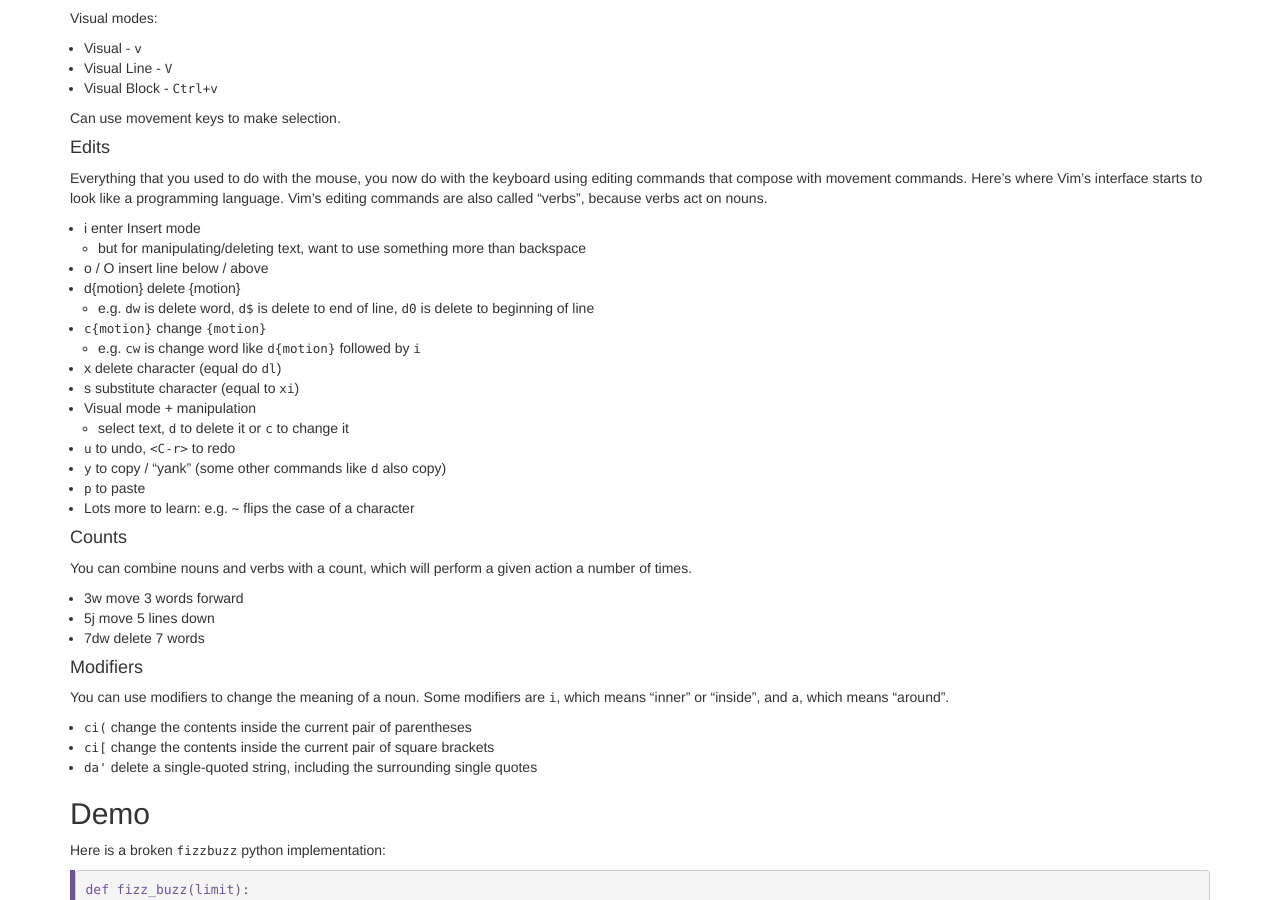
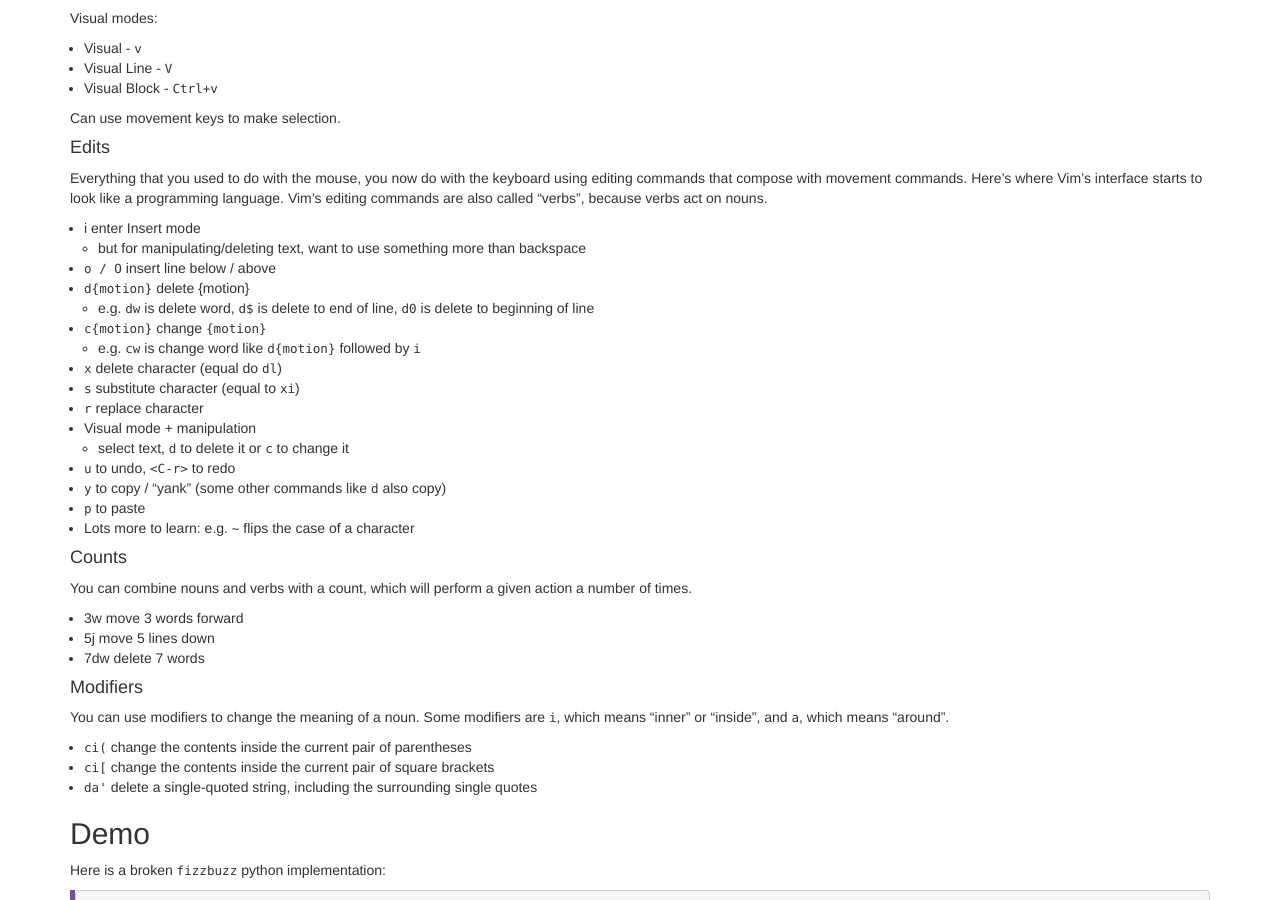
Before and after one commit to axiezai/wcm_datasci_basics_01shell, a Jekyll site: the page built from _episodes/04-editors.md, in a window 1280 px wide and 900 px high, scrolled down 2333 px. Built offline with Jekyll 4.4.1, drawn with Linux system fonts in a browser that asks for light colours.

Commit message:
improvements to edit section

```diff
--- a/_episodes/04-editors.md
+++ b/_episodes/04-editors.md
@@ -119,14 +119,15 @@ Everything that you used to do with the mouse, you now do with the keyboard usin
 
  - i enter Insert mode
    - but for manipulating/deleting text, want to use something more than backspace
- - o / O insert line below / above
- - d{motion} delete {motion}
+ - `o / O` insert line below / above
+ - `d{motion}` delete {motion}
    - e.g. `dw` is delete word, `d$` is delete to end of line, `d0` is delete to beginning of line
  - `c{motion}` change `{motion}`
    - e.g. `cw` is change word
         like `d{motion}` followed by `i`
- - x delete character (equal do `dl`)
- - s substitute character (equal to `xi`)
+ - `x` delete character (equal do `dl`)
+ - `s` substitute character (equal to `xi`)
+ - `r` replace character
  - Visual mode + manipulation
    - select text, `d` to delete it or `c` to change it
  - `u` to undo, `<C-r>` to redo
```
